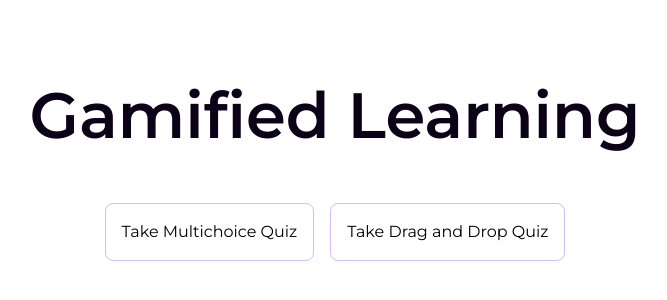
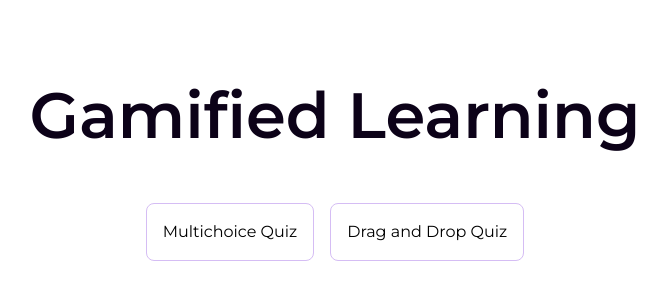
Before and after one commit to Deen-Abdultawab/quizApp, a Vue app: page / in a window 1280 px wide. Shown: the part 236-536 px from the top of the page, without its empty margins (305-972 px from the left). Built offline with nearby package versions, Linux system fonts and the light colour scheme.

Commit message:
update: drag and scroll

```diff
--- a/src/style.css
+++ b/src/style.css
@@ -33,7 +33,7 @@ body {
 
 @layer components {
   .btn {
-    @apply border border-[#d5bdf4] !p-4 !rounded-[0.5rem] hover:border-[#af82ea]
+    @apply border border-[#d5bdf4] !p-4 !rounded-[0.5rem] hover:border-[#af82ea] text-center
   }
 
   .basicFlex {
--- a/src/views/HomeView.vue
+++ b/src/views/HomeView.vue
@@ -1,13 +1,13 @@
 <template>
-  <section class="w-full h-full min-h-[100vh] grid place-items-center">
+  <section class="w-full h-full min-h-[100vh] grid place-items-center max-mob:!w-[90%] mx-auto">
     <div class="basicFlex flex-col gap-10">
-      <h1 class="text-[4rem] font-[600] text-[#0c0218]">Gamified Learning</h1>
+      <h1 class="text-[4rem] font-[600] text-[#0c0218] text-center">Gamified Learning</h1>
       <div class="basicFlex gap-4">
         <router-link to="/mc-quiz" class="btn transitionEffect">
-          Take Multichoice Quiz
+          Multichoice Quiz
         </router-link>
         <router-link to="/dad-quiz" class="btn transitionEffect">
-          Take Drag and Drop Quiz
+          Drag and Drop Quiz
         </router-link>
       </div>
     </div>
--- a/src/views/Quiz Pages/DragAndDropQuiz.vue
+++ b/src/views/Quiz Pages/DragAndDropQuiz.vue
@@ -78,6 +78,7 @@ const routeHome = ()=>{
 
 const dragStart = (event, answer) => {
     event.dataTransfer.setData("text/plain", answer)
+    window.scrollTo({ top: 0, behavior: "smooth" });
 }
 
 const dropAnswer = (event, questionIndex) => {
--- a/src/views/Quiz Pages/MultiChoiceQuiz.vue
+++ b/src/views/Quiz Pages/MultiChoiceQuiz.vue
@@ -2,6 +2,7 @@
   <section class="w-[90%] mx-auto pt-10 flex min-h-[100vh] gap- max-tab:flex-col">
     <div class="max-tab:h-auto w-[40%] max-tab:w-full">
         <div class="flex justify-between !mb-4">
+          <span class="font-bold" @click="routeHome">Home</span>
             <!-- <arrowCircle
             class="w-[2rem] h-[2rem]"
             @click="prevQuestion"
@@ -48,6 +49,7 @@ import arrowCircle from '@/components/icons/arrowCircle.vue';
 import {questions} from '@/composables/questions'
 import { errorMessages, successMessages } from '@/composables/messages';
 import { useToast } from "vue-toastification";
+import { useRouter } from 'vue-router';
 
 
 const questionCount = ref(0)
@@ -56,6 +58,12 @@ const isWrong = ref(false)
 const currentPoint = ref(0)
 const selectedOption = ref(null); // Track the selected option
 const toast = useToast();
+const router = useRouter()
+
+const routeHome = ()=>{
+    resetOptions()
+    router.push({ name: 'home'})
+}
 
 const currentQuestion = computed(()=>{
   return questions[questionCount.value]
```
